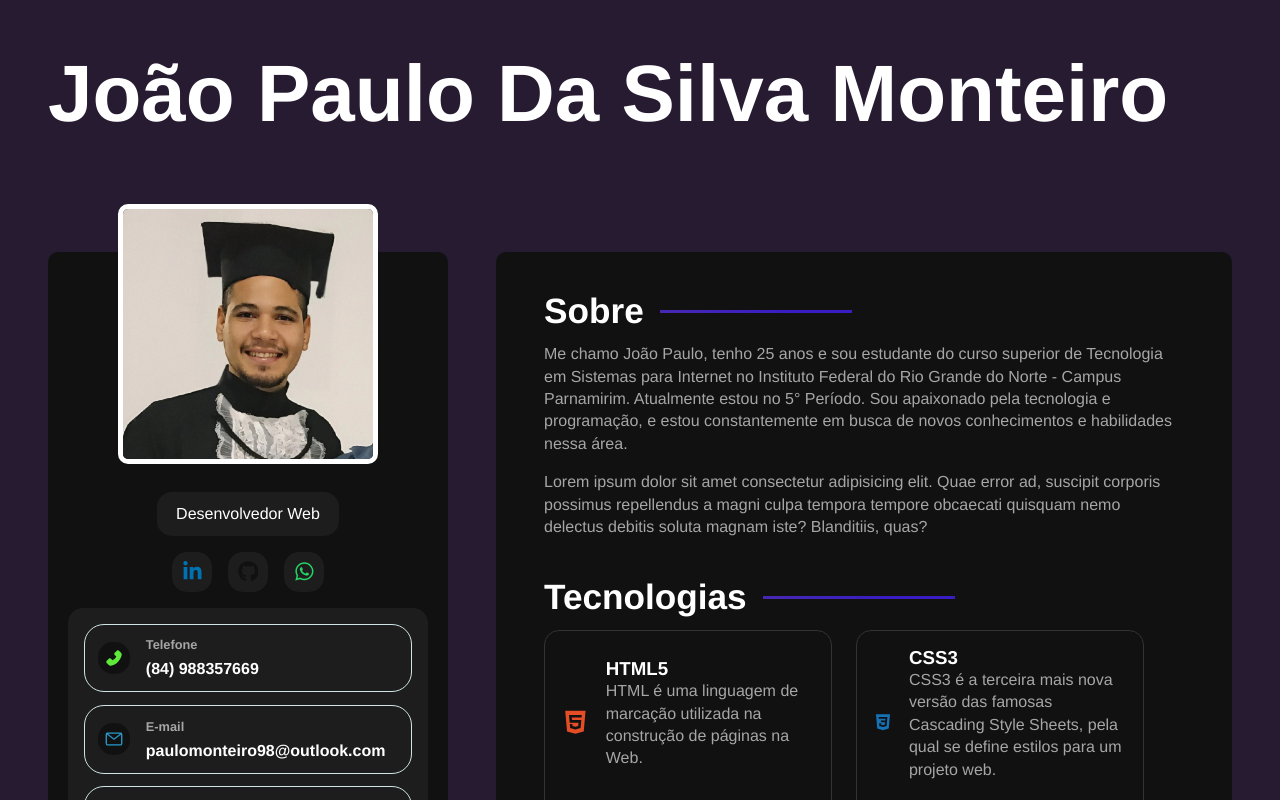
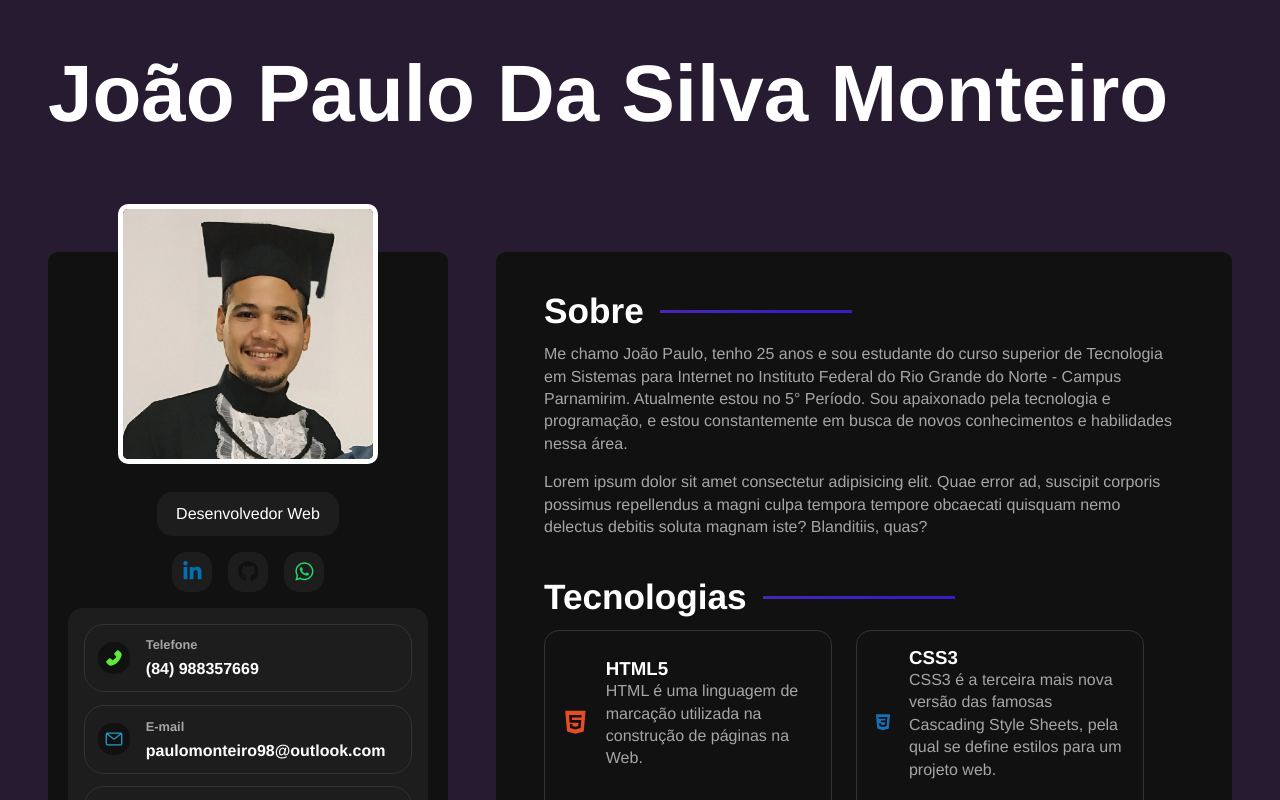
Before and after one commit to PauloMonteiro98/portfolio, a React (Vite) app: page / in a window 1280 px wide. Shown: the top 800 px of the page. Built offline with nearby package versions, Linux system fonts and the light colour scheme.

Commit message:
melhorando css

```diff
--- a/src/styles/components/informationContainer.sass
+++ b/src/styles/components/informationContainer.sass
@@ -19,7 +19,7 @@
         padding: .8rem
         margin-bottom: .8rem
         width: 100%
-        border: 1px solid #d0e4e4
+        border: 1px solid #333
         border-radius: 20px
 
         h3
```
